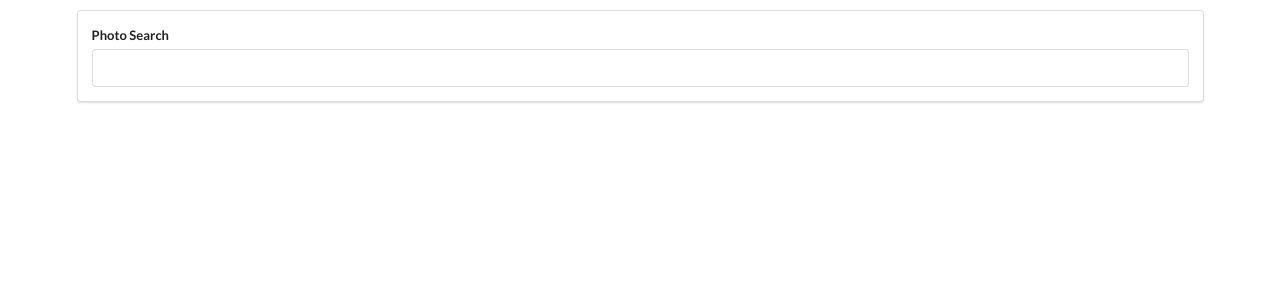
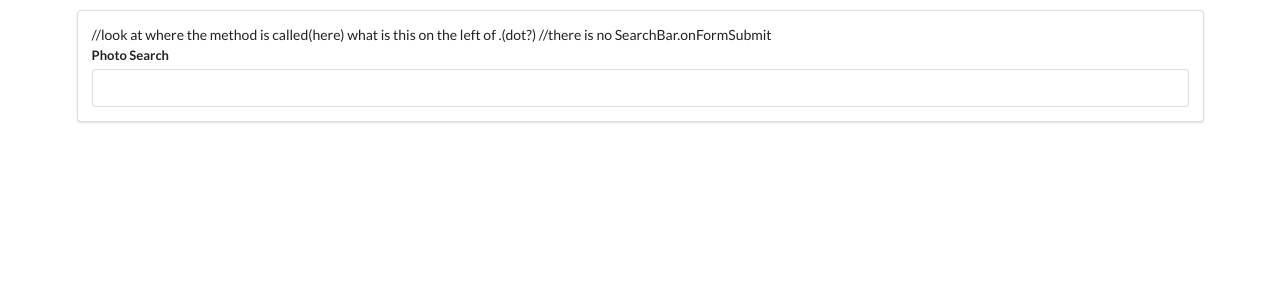
Before and after one commit to mekowalski/react-photos-app, a React (Create React App) app: page / in a window 1280 px wide. Shown: the top 300 px of the page. Built offline with nearby package versions, Linux system fonts and the light colour scheme.

Commit message:
comments regarding this.onFormSubmit

```diff
--- a/src/components/SearchBar.js
+++ b/src/components/SearchBar.js
@@ -12,6 +12,8 @@ class SearchBar extends React.Component {
     return (
       <div className='ui segment'>
         <form onSubmit={this.onFormSubmit} className='ui form'>
+        //look at where the method is called(here) what is this on the left of .(dot?)
+        //there is no SearchBar.onFormSubmit
           <div className='field'>
             <label>Photo Search</label>
             <input
```
